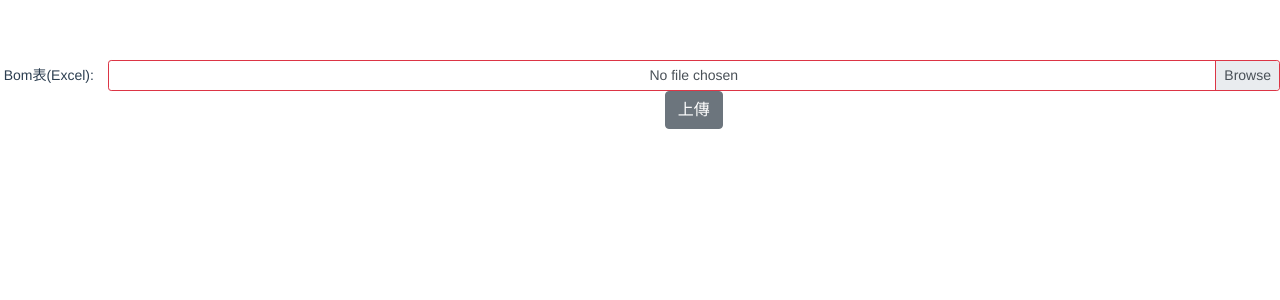
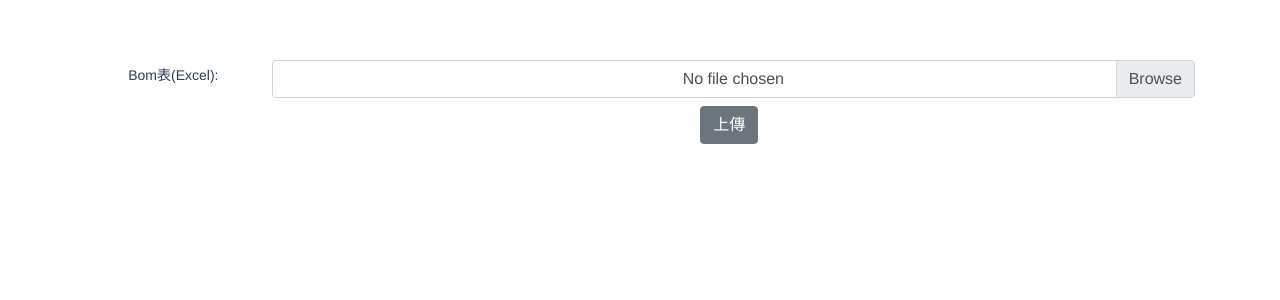
Before and after one commit to OliverLiou/pricequotationweb_vue, a Vue app: page / in a window 1280 px wide. Shown: the top 300 px of the page. Built offline with nearby package versions, Linux system fonts and the light colour scheme.

Commit message:
edit App.vue

```diff
--- a/src/App.vue
+++ b/src/App.vue
@@ -3,15 +3,20 @@
     <!-- <img alt="Vue logo" src="./assets/logo.png"> -->
     <!-- <HelloWorld msg="Welcome to Your Vue.js App"/> -->
     <div>
-      <b-form-group label="Bom表(Excel):" label-cols-sm="1" label-size="sm">
-        <b-form-file
+      <b-container>
+        <b-form-group label="Bom表(Excel):" label-cols-sm="2" label-size="sm">
+          <!-- <b-form-file
           id="file-small"
           size="sm"
           v-model="file"
           :state="Boolean(file)"
-        ></b-form-file>
-        <b-button @click="test"> 上傳 </b-button>
-      </b-form-group>
+        ></b-form-file> -->
+          <b-form-file v-model="file" ref="file-input" class="mb-2">
+
+          </b-form-file>
+          <b-button class="mr-2" @click="test"> 上傳 </b-button>
+        </b-form-group>
+      </b-container>
     </div>
   </div>
 </template>
@@ -47,13 +52,9 @@ export default {
       let formData = new FormData();
       formData.append("file", this.file);
       axios
-        .post(
-          "http://localhost:5001/api/Bom/CreateBom",
-          formData,
-          {
-            Headers: { "Content-Type": "multipart/form-data" }
-          }
-        )
+        .post("http://localhost:5001/api/Bom/CreateBom", formData, {
+          Headers: { "Content-Type": "multipart/form-data" },
+        })
         .then(function () {
           this.file = this.$refs.file.files[0];
         })
```
